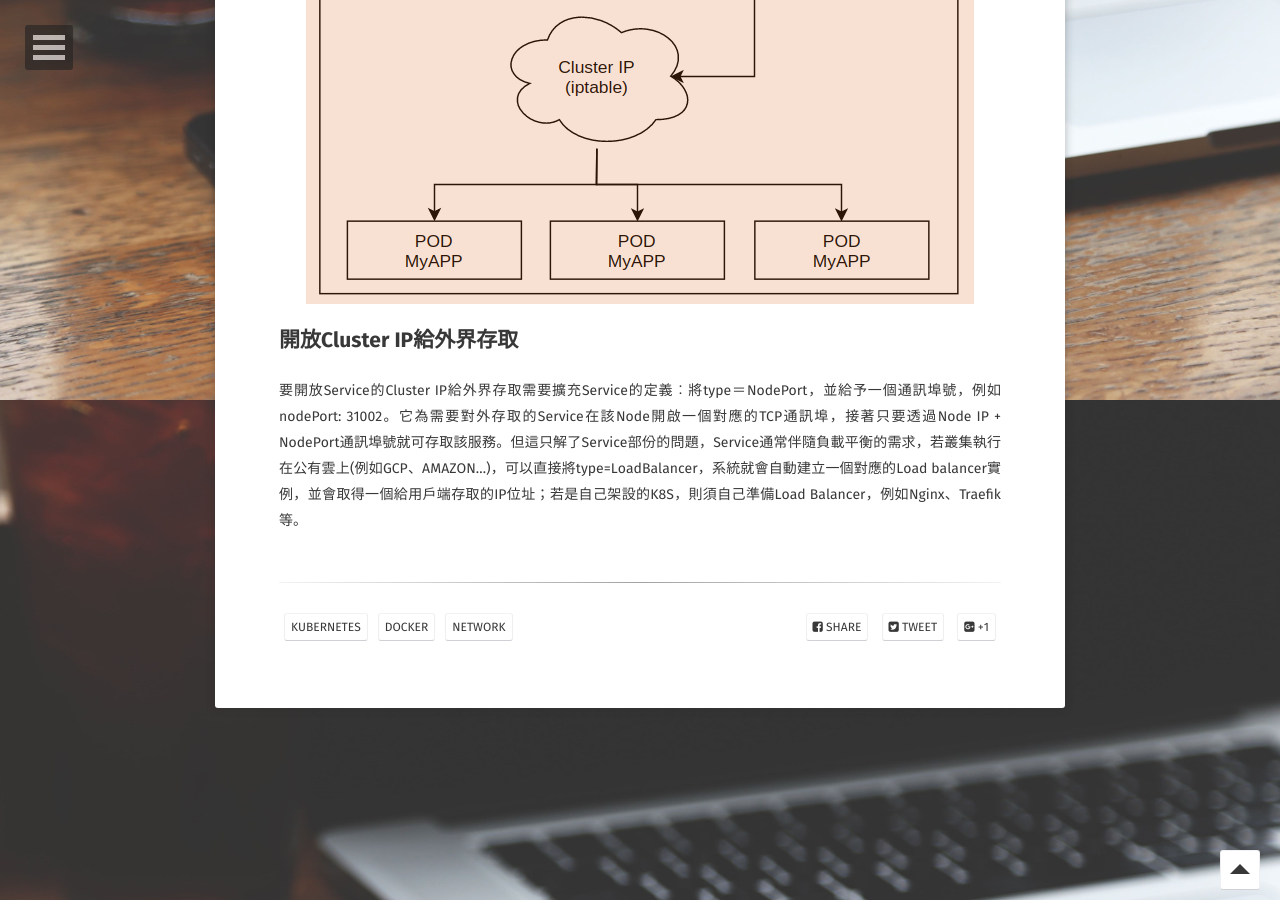
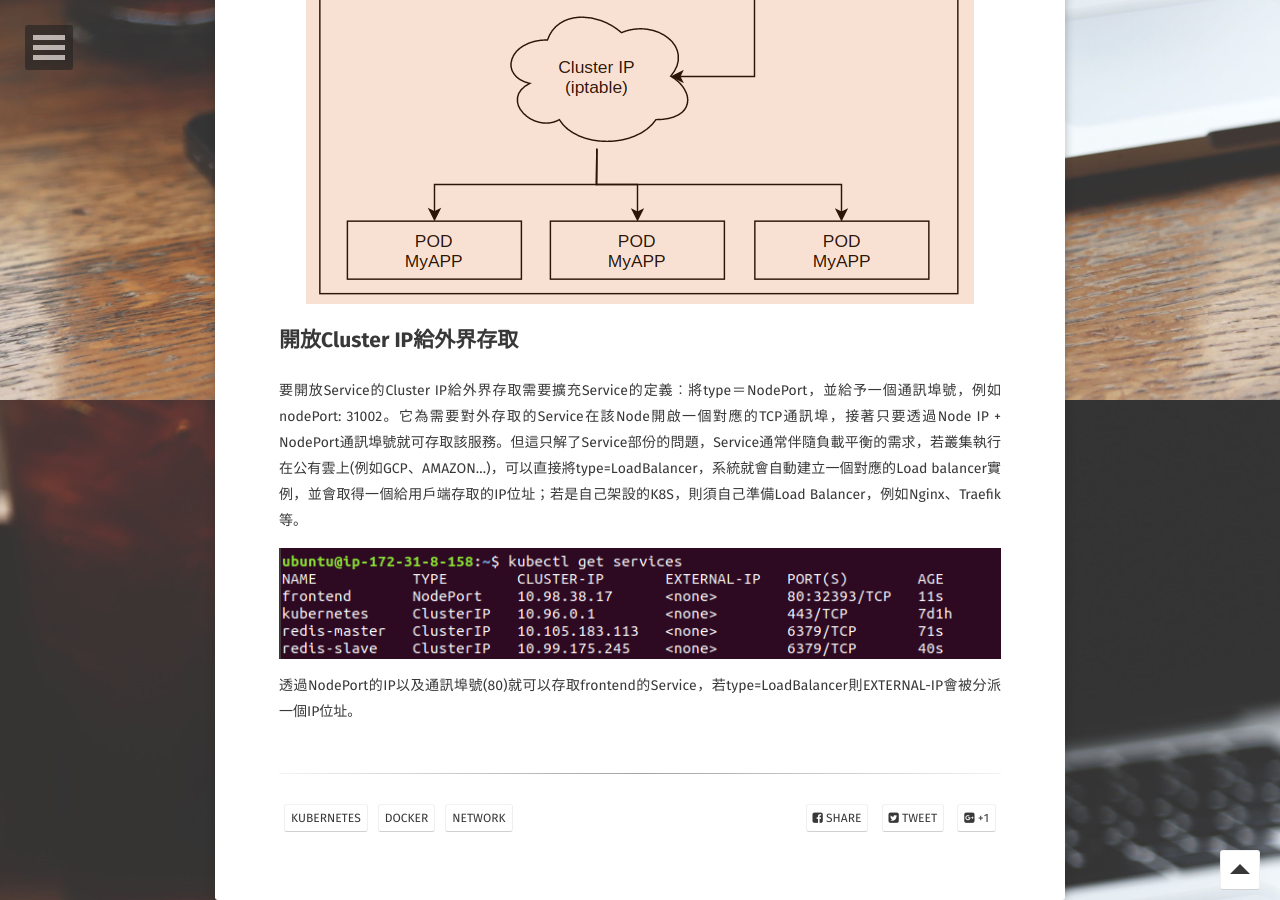
Before and after one commit to kisekitw/kisekitw.github.io, a Jekyll site: the page built from _posts/2019-06-21-K8S Networking.md, in a window 1280 px wide and 900 px high, scrolled down 1400 px. Built offline with Jekyll 4.4.1, drawn with Linux system fonts in a browser that asks for light colours; some web fonts are replaced.

Commit message:
K8S network

```diff
--- a/_posts/2019-06-21-K8S Networking.md
+++ b/_posts/2019-06-21-K8S Networking.md
@@ -32,3 +32,7 @@ Cluster IP有下面特性:
 
 ## 開放Cluster IP給外界存取
 要開放Service的Cluster IP給外界存取需要擴充Service的定義︰將type＝NodePort，並給予一個通訊埠號，例如nodePort: 31002。它為需要對外存取的Service在該Node開啟一個對應的TCP通訊埠，接著只要透過Node IP + NodePort通訊埠號就可存取該服務。但這只解了Service部份的問題，Service通常伴隨負載平衡的需求，若叢集執行在公有雲上(例如GCP、AMAZON...)，可以直接將type=LoadBalancer，系統就會自動建立一個對應的Load balancer實例，並會取得一個給用戶端存取的IP位址；若是自己架設的K8S，則須自己準備Load Balancer，例如Nginx、Traefik等。
+
+![NodePort](https://github.com/kisekitw/kisekitw.github.io/blob/master/assets/img/1080621/NodePort.png?raw=true)
+
+透過NodePort的IP以及通訊埠號(80)就可以存取frontend的Service，若type=LoadBalancer則EXTERNAL-IP會被分派一個IP位址。
```
Also changed, not shown: assets/img/1080621/NodePort.png (added).
